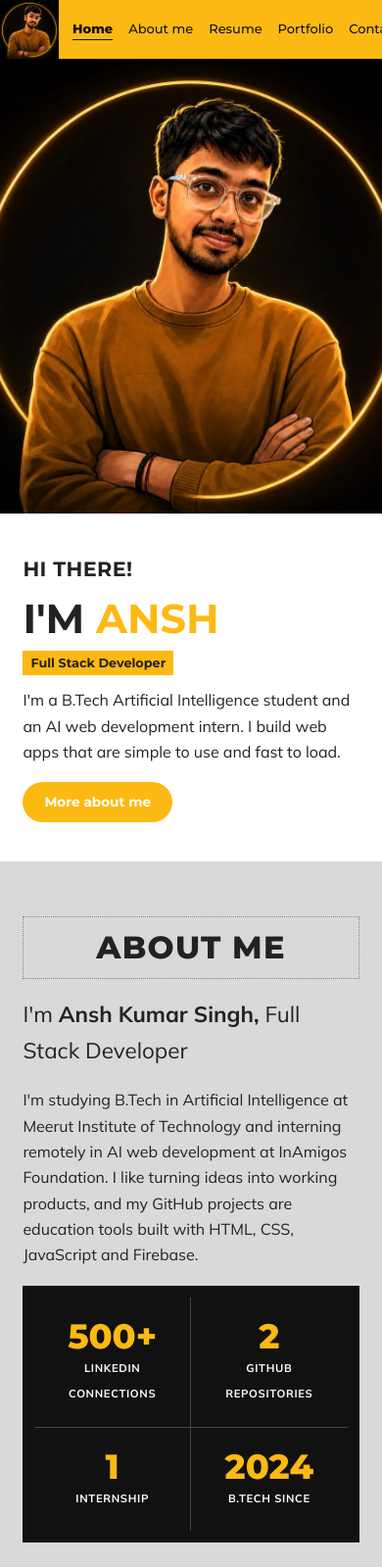
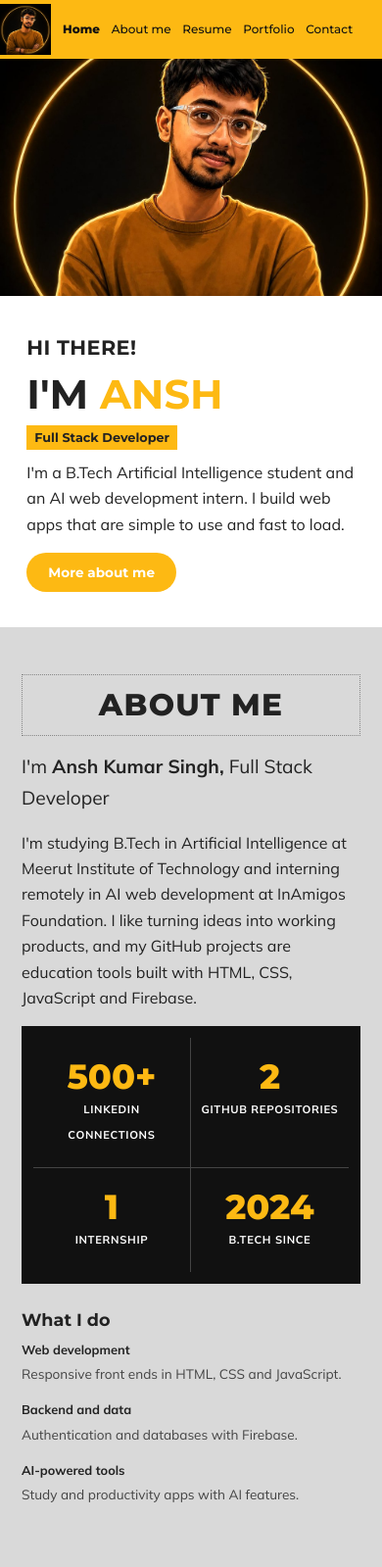
Before and after one commit to Anshsingh88/portfolio, a plain HTML site: page index.html in a window 390 px wide. Shown: the top 1599 px of the page at 98% size. Drawn offline with Linux system fonts and the light colour scheme.

Commit message:
Updated Responsive Design

```diff
--- a/style.css
+++ b/style.css
@@ -1,4 +1,4 @@
-:root{--y:#fdb913;--k:#111;--g:#d9d9d9;--w:#fff;--ink:#222;--side:250px}
+:root{--y:#fdb913;--k:#111;--g:#d9d9d9;--w:#fff;--ink:#222;--side:clamp(190px,18vw,250px)}
 *{box-sizing:border-box;margin:0}
 html{scroll-behavior:smooth}
 body{font:16px/1.65 Mulish,system-ui,sans-serif;color:var(--ink);background:var(--g)}
@@ -6,7 +6,7 @@ h1,h2,h3,h4,.menu,.btn,.filters,.hi{font-family:Montserrat,sans-serif}
 a{color:inherit}
 :focus-visible{outline:3px solid var(--k);outline-offset:3px}
 .side{position:fixed;inset:0 auto 0 0;width:var(--side);background:var(--y);display:flex;flex-direction:column;z-index:5}
-.avatar{width:100%;height:230px;object-fit:cover;object-position:center 30%;background:var(--k);display:block}
+.avatar{width:100%;height:230px;flex:0 0 auto;object-fit:cover;object-position:center 30%;background:var(--k);display:block}
 .menu{display:flex;flex-direction:column;gap:22px;margin:auto 0;padding:0 0 0 54px;position:relative;font-weight:500;font-size:15px}
 .menu a{text-decoration:none;color:var(--k)}
 .menu a.on{font-weight:800;text-decoration:underline;text-underline-offset:6px}
@@ -15,10 +15,10 @@ a{color:inherit}
 .pill a.on{background:var(--k)}
 .pill svg{width:16px;height:16px;fill:none;stroke:var(--k);stroke-width:2;stroke-linejoin:round}
 .pill a.on svg{stroke:var(--y)}
-main{margin-left:var(--side)}
+main{min-width:0;margin-left:var(--side)}
 section{min-height:100vh;scroll-margin-top:0}
-.hero{display:grid;grid-template-columns:1fr 1fr;background:var(--w)}
-.hero-text{padding:0 4vw 0 6vw;display:flex;flex-direction:column;justify-content:center;align-items:flex-start;gap:12px}
+.hero{display:grid;grid-template-columns:minmax(0,1fr) minmax(0,1fr);min-height:100vh;background:var(--w)}
+.hero-text{min-width:0;padding:0 clamp(28px,5vw,72px) 0 clamp(28px,6vw,86px);display:flex;flex-direction:column;justify-content:center;align-items:flex-start;gap:12px}
 .hi{font-weight:700;font-size:1.3rem;letter-spacing:.02em}
 h1{font-size:clamp(2.6rem,6vw,4.4rem);font-weight:700;line-height:1}
 h1 span{color:var(--y)}
@@ -26,14 +26,14 @@ h1 span{color:var(--y)}
 .hero-text p:not(.hi):not(.role){max-width:46ch}
 .btn{background:var(--y);color:var(--w);font-weight:700;font-size:.85rem;padding:9px 22px;border-radius:30px;text-decoration:none;margin-top:6px}
 .btn:hover{background:var(--k)}
-.hero-photo{background:#eee;display:flex}
-.hero-photo img{width:100%;height:100%;object-fit:cover;filter:saturate(1.05)}
-.panel{padding:9vh 90px 9vh 5vw;display:flex;flex-direction:column;justify-content:center;gap:18px}
+.hero-photo{min-width:0;background:#eee;display:flex}
+.hero-photo img{display:block;width:100%;height:100%;object-fit:cover;filter:saturate(1.05)}
+.panel{min-width:0;padding:clamp(56px,9vh,96px) clamp(36px,6vw,90px) clamp(56px,9vh,96px) clamp(28px,5vw,72px);display:flex;flex-direction:column;justify-content:center;gap:18px}
 .title{border:1.5px dotted #888;text-align:center;font-size:clamp(2rem,5vw,3.4rem);font-weight:800;padding:.15em 0;letter-spacing:.04em}
 .intro{font-size:1.4rem;font-weight:300}
 .intro strong{font-weight:800}
 h3{font-size:1.1rem;font-weight:700;margin-bottom:6px}
-.about-grid{display:grid;grid-template-columns:1.2fr 1fr;gap:28px;align-items:start}
+.about-grid{display:grid;grid-template-columns:minmax(0,1.2fr) minmax(0,1fr);gap:28px;align-items:start}
 .stats{background:var(--k);color:var(--w);display:grid;grid-template-columns:1fr 1fr;padding:12px}
 .stats div{padding:22px 10px;text-align:center}
 .stats div:nth-child(odd){border-right:1px solid #444}
@@ -43,7 +43,7 @@ h3{font-size:1.1rem;font-weight:700;margin-bottom:6px}
 .do{list-style:none;padding:0;display:grid;gap:14px}
 .do b{display:block;font-size:.8rem}
 .do span{font-size:.85rem;color:#444}
-.cols{display:grid;grid-template-columns:repeat(3,1fr);gap:26px}
+.cols{display:grid;grid-template-columns:repeat(3,minmax(0,1fr));gap:26px}
 article{margin-bottom:18px}
 article time{background:var(--y);font:700 .7rem Montserrat;padding:1px 6px}
 article h4{font-size:1rem;margin-top:6px}
@@ -53,7 +53,7 @@ article p{font-size:.88rem;color:#444}
 .filters{display:flex;gap:26px;justify-content:center;font-weight:700}
 .filters button{background:none;border:0;font:inherit;cursor:pointer;padding:4px 2px;border-bottom:3px solid transparent}
 .filters button.on{border-color:var(--y)}
-.grid{display:grid;grid-template-columns:repeat(auto-fit,minmax(260px,1fr));gap:22px}
+.grid{display:grid;grid-template-columns:repeat(auto-fit,minmax(min(100%,260px),1fr));gap:22px}
 .card{background:var(--w);text-decoration:none;display:flex;flex-direction:column;gap:6px;padding-bottom:16px}
 .card[hidden]{display:none}
 .card h4,.card p,.card small{padding:0 16px}
@@ -69,17 +69,57 @@ article p{font-size:.88rem;color:#444}
 .contact b{display:block;font:700 .8rem Montserrat}
 .contact a{font-weight:600;word-break:break-all}
 footer{margin-top:26px;font-size:.85rem;color:#555;text-align:center}
+@media (max-width:1100px) and (min-width:861px){
+ :root{--side:210px}
+ .panel{padding-right:42px}
+ .cols{grid-template-columns:repeat(2,minmax(0,1fr))}
+ .cols>div:last-child{grid-column:1/-1}
+}
 @media (max-width:860px){
  :root{--side:0px}
- .side{position:sticky;top:0;inset:auto;width:100%;flex-direction:row;align-items:center;height:60px}
- .avatar{width:60px;height:60px}
- .menu{flex-direction:row;gap:16px;margin:0;padding:0 14px;overflow-x:auto;white-space:nowrap;font-size:13px}
+ .side{position:sticky;top:0;right:0;bottom:auto;left:0;width:100%;height:64px;flex-direction:row;align-items:center}
+ .avatar{width:56px;height:56px;flex:0 0 56px}
+ .menu{min-width:0;flex:1;flex-direction:row;align-items:center;gap:clamp(12px,3vw,24px);margin:0;padding:0 clamp(12px,3vw,26px);overflow-x:auto;white-space:nowrap;font-size:clamp(12px,1.6vw,14px)}
+ .menu a{flex:0 0 auto}
  .pill{display:none}
- .hero{grid-template-columns:1fr;min-height:auto}
- .hero-photo{order:-1;height:55vh}
- .hero-text{padding:40px 6vw}
- section{min-height:auto;scroll-margin-top:60px}
- .panel{padding:56px 6vw}
- .about-grid,.cols{grid-template-columns:1fr}
+ main{margin-left:0}
+ section{min-height:auto;scroll-margin-top:64px}
+ .hero{grid-template-columns:minmax(0,1fr);min-height:auto}
+ .hero-photo{order:-1;height:clamp(260px,42vw,420px);min-height:0}
+ .hero-photo img{object-position:center 35%}
+ .hero-text{padding:clamp(36px,7vw,64px) clamp(24px,7vw,64px)}
+ .panel{padding:clamp(52px,8vw,80px) clamp(24px,6vw,64px)}
+ .about-grid{grid-template-columns:repeat(2,minmax(0,1fr))}
+ .cols{grid-template-columns:repeat(2,minmax(0,1fr))}
+ .cols>div:last-child{grid-column:1/-1}
+}
+@media (max-width:640px){
+ .side{height:60px}
+ .avatar{width:52px;height:52px;flex-basis:52px}
+ .menu{gap:clamp(10px,3vw,18px);padding-inline:12px}
+ section{scroll-margin-top:60px}
+ .hero-photo{height:clamp(220px,62vw,360px)}
+ .hero-text{gap:10px}
+ .panel{gap:16px;padding:48px 22px}
+ .title{font-size:clamp(1.9rem,8vw,2.6rem)}
+ .intro{font-size:1.2rem}
+ .about-grid,.cols{grid-template-columns:minmax(0,1fr);gap:22px}
+ .cols>div:last-child{grid-column:auto}
+ .contact{grid-template-columns:minmax(0,1fr)}
+}
+@media (max-width:380px){
+ .avatar{width:46px;height:46px;flex-basis:46px}
+ .menu{gap:12px;padding-inline:10px;font-size:11px}
+ .hero-text{padding:34px 22px}
+ .panel{padding-inline:18px}
+ .stats{padding:8px}
+ .stats div{padding:18px 6px}
+ .stats b{font-size:1.9rem}
+ .stats span{font-size:.62rem}
+ .filters{gap:20px}
+}
+@media (max-height:650px) and (min-width:861px){
+ .avatar{height:clamp(140px,30vh,200px)}
+ .menu{gap:14px}
 }
 @media (prefers-reduced-motion:reduce){html{scroll-behavior:auto}}
```
